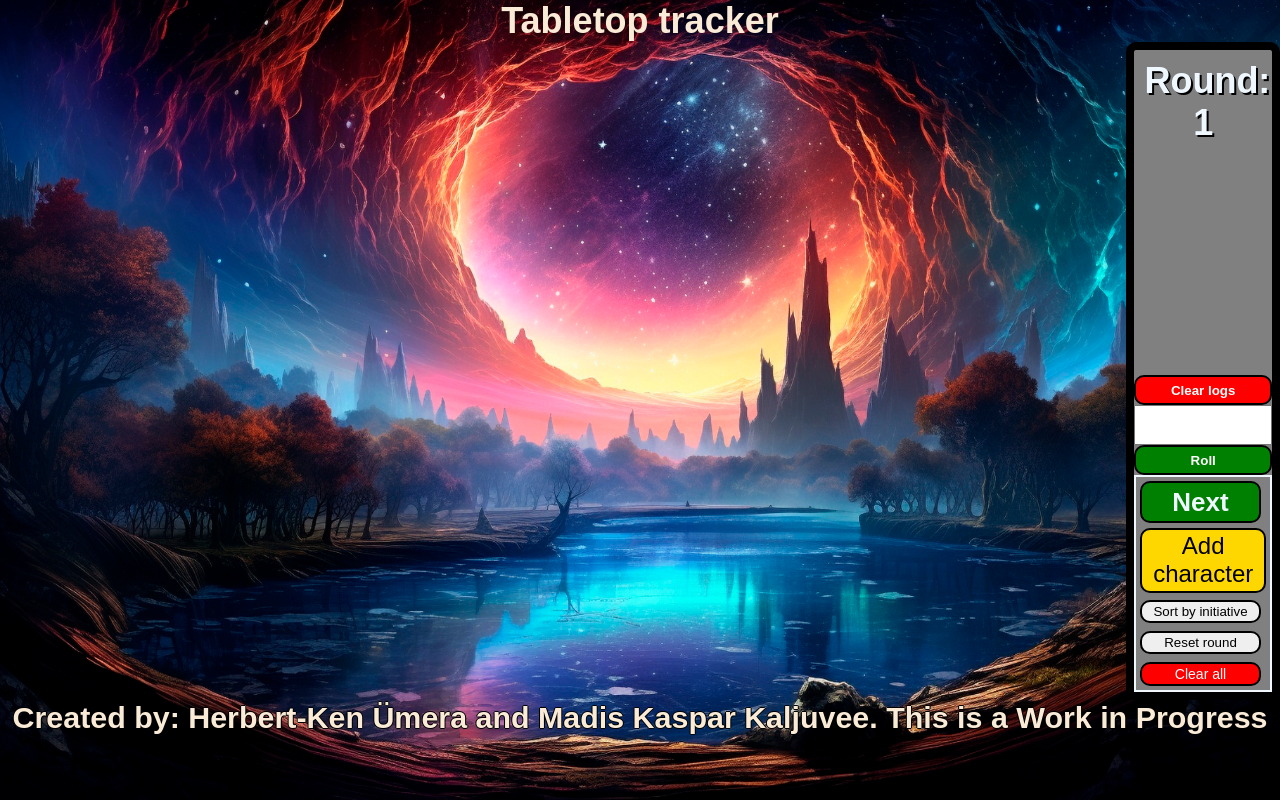
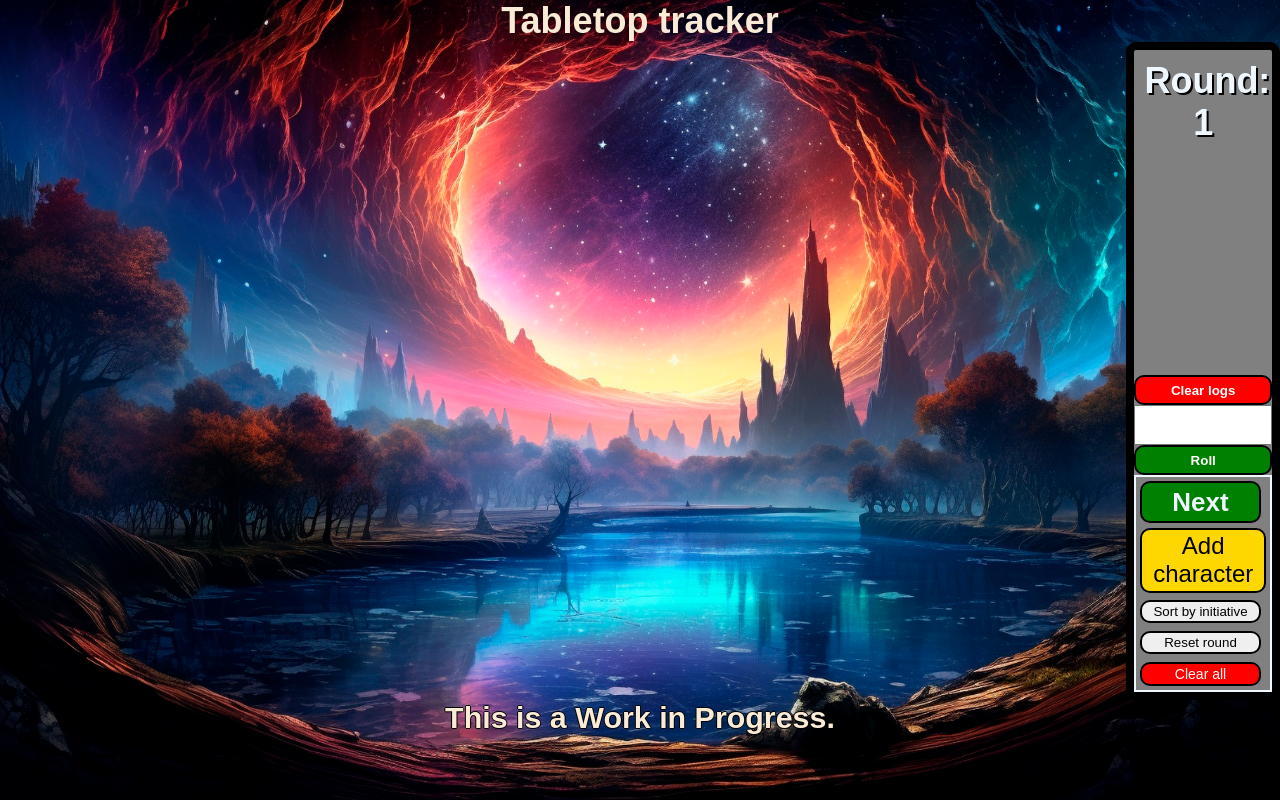
Before and after one commit to PlatypusIV/tabletop_initiative_tracker, a React (Vite) app: page / in a window 1280 px wide. Built offline with nearby package versions, Linux system fonts and the light colour scheme.

Commit message:
removed redundant text

```diff
--- a/src/components/Footer/Footer.tsx
+++ b/src/components/Footer/Footer.tsx
@@ -4,7 +4,7 @@ import './Footer.css';
 export default function Footer() {
   return (
     <footer >
-      <h3>Created by: Herbert-Ken Ümera and Madis Kaspar Kaljuvee. This is a Work in Progress</h3>
+      <h3>This is a Work in Progress.</h3>
     </footer>
   )
 }
```
